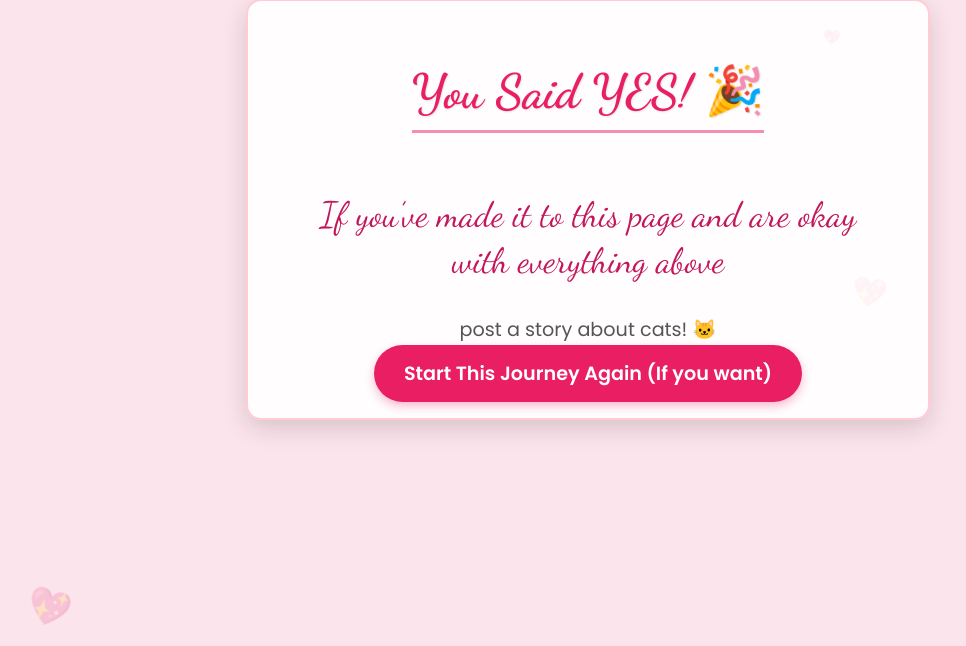
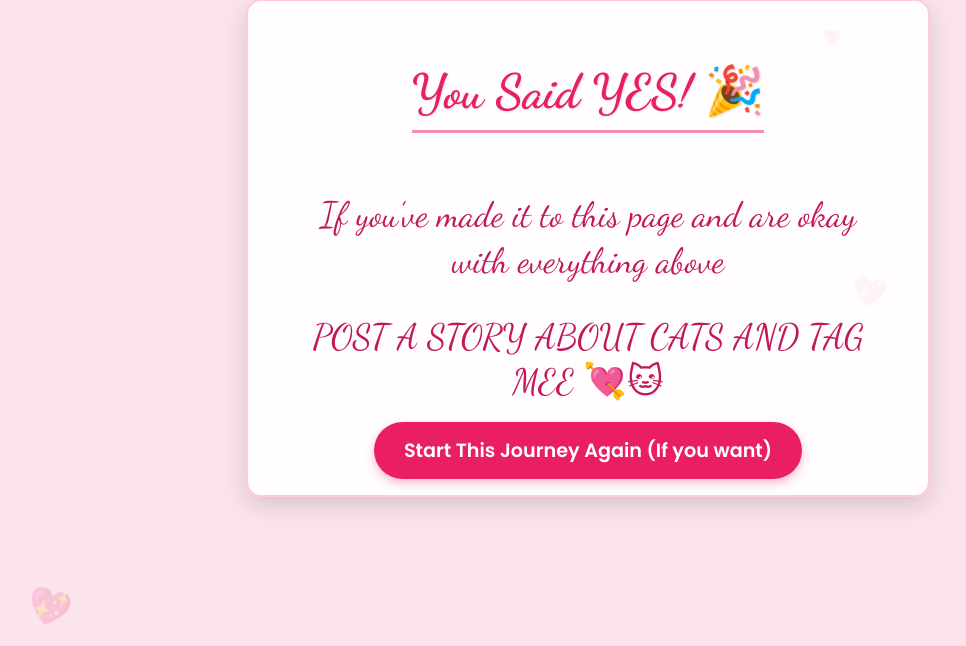
Before and after one commit to thezeus-01/A-Whisper-Between-Stars, a Flask app: page /contact_page in a window 1280 px wide. Shown: the part 21-667 px from the top of the page, without its empty margins (52-1018 px from the left). Run offline with Flask 3, Linux system fonts and the light colour scheme; the visitor is signed in with stand-in values (Sample User, id 1).

Commit message:
Update contact_page.html

```diff
--- a/templates/contact_page.html
+++ b/templates/contact_page.html
@@ -10,7 +10,7 @@
   <div class="container animated-background text-center">
     <h1 class="fancy-text special-heading">You Said YES! 🎉</h1>
     <p class="proposal-text bigger-text"> If you’ve made it to this page and are okay with everything above  </p>
-    <p class="proposal-text">post a story about cats! 🐱</p>
+    <p class="proposal-text bigger-text">POST A STORY ABOUT CATS AND TAG MEE 💘🐱</p>
 
     <a href="{{ url_for('login') }}" class="heart-button mt-30">Start This Journey Again (If you want)</a>
   </div>
```
